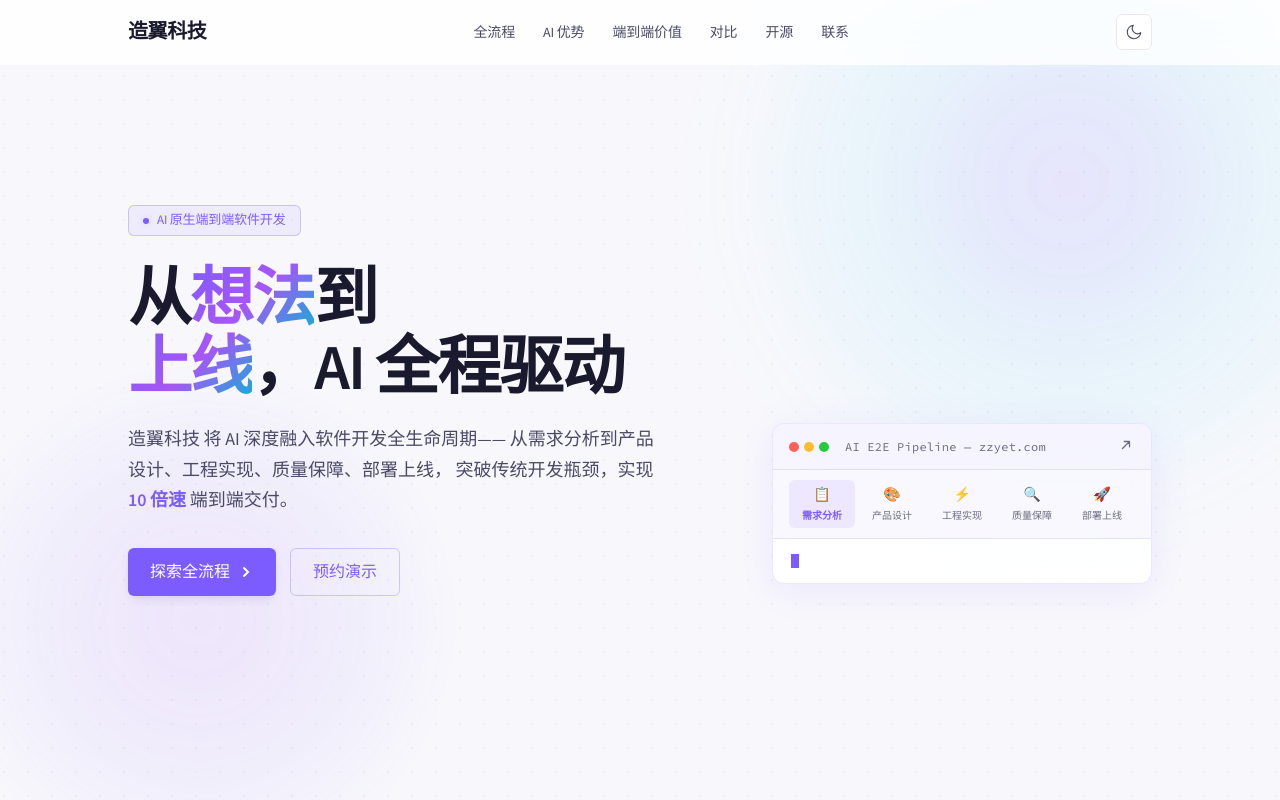
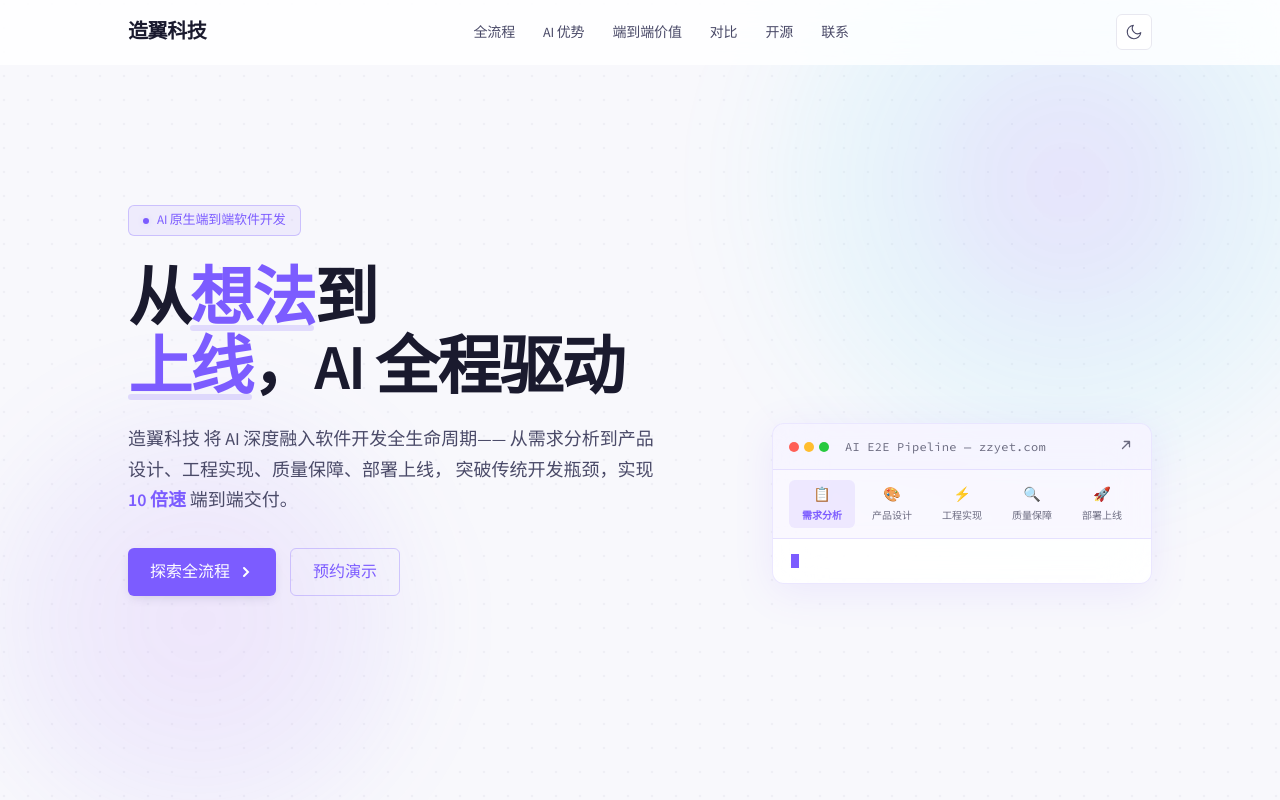
Before and after one commit to zzyet/zaoyi-website, a React (Vite) app: page / in a window 1280 px wide. Shown: the top 800 px of the page. Built offline with nearby package versions, Linux system fonts and the light colour scheme.

Commit message:
style: redesign hero emphasis — solid accent + soft underline highlight

```diff
--- a/src/App.jsx
+++ b/src/App.jsx
@@ -613,9 +613,11 @@ function Hero() {
               transition={{ delay: 0.35, duration: 0.7 }}
               className="hero-title"
             >
-              从<span className="gradient-text">想法</span>到
+              从
+              <span className="hero-em">想法</span>
+              到
               <br />
-              <span className="gradient-text">上线</span>，AI 全程驱动
+              <span className="hero-em">上线</span>，AI 全程驱动
             </motion.h1>
 
             <motion.p
--- a/src/index.css
+++ b/src/index.css
@@ -332,6 +332,26 @@ body {
   line-height: 1.7;
   max-width: 540px;
   margin-bottom: 32px;
+}
+
+/* Hero emphasis — solid accent with soft glow */
+.hero-em {
+  color: var(--accent);
+  position: relative;
+  display: inline-block;
+}
+
+.hero-em::after {
+  content: '';
+  position: absolute;
+  bottom: 2px;
+  left: 0;
+  right: 0;
+  height: 6px;
+  background: var(--accent);
+  opacity: 0.18;
+  border-radius: 3px;
+  z-index: -1;
 }
 
 /* ── Footer ── */
```
